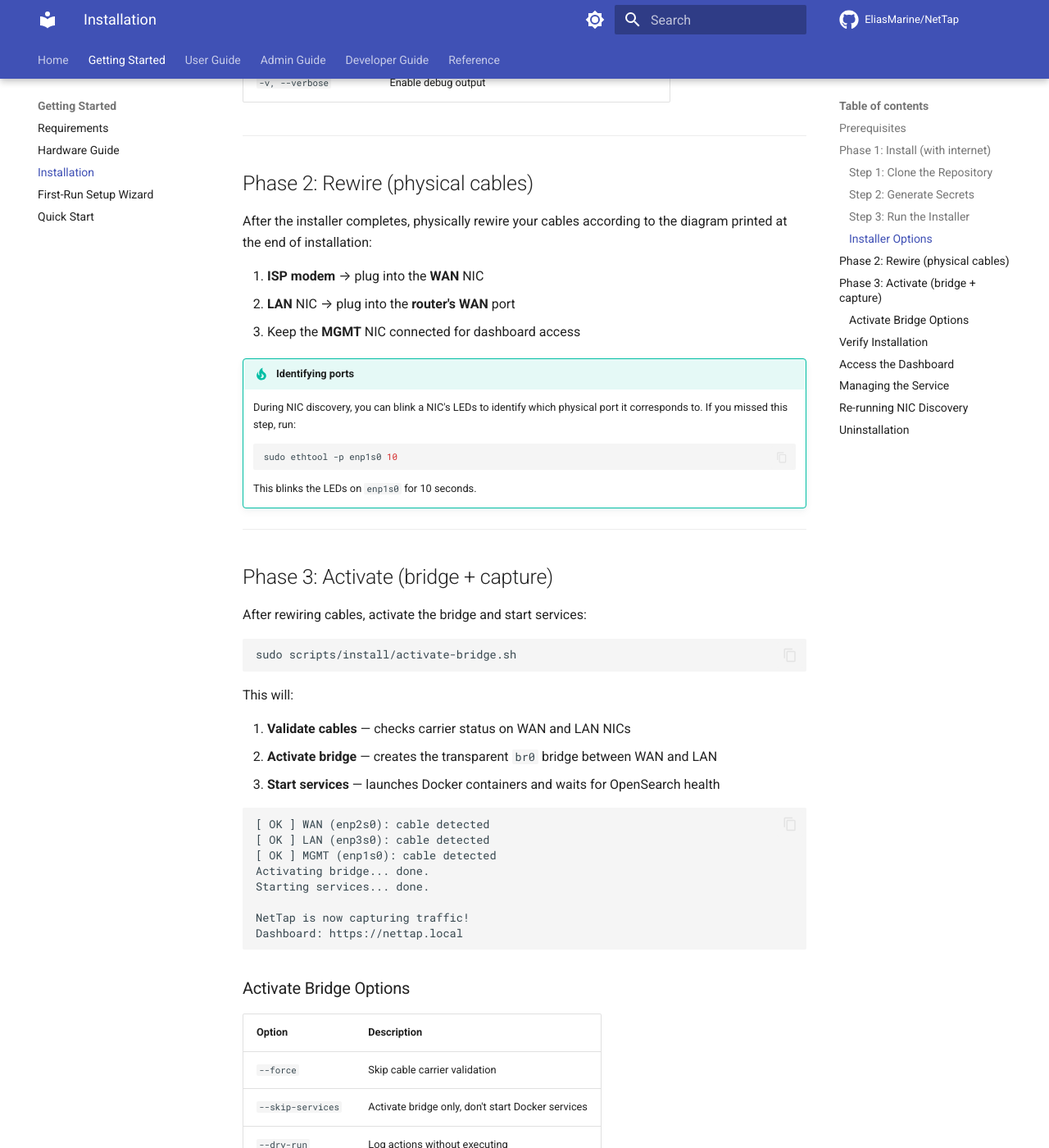
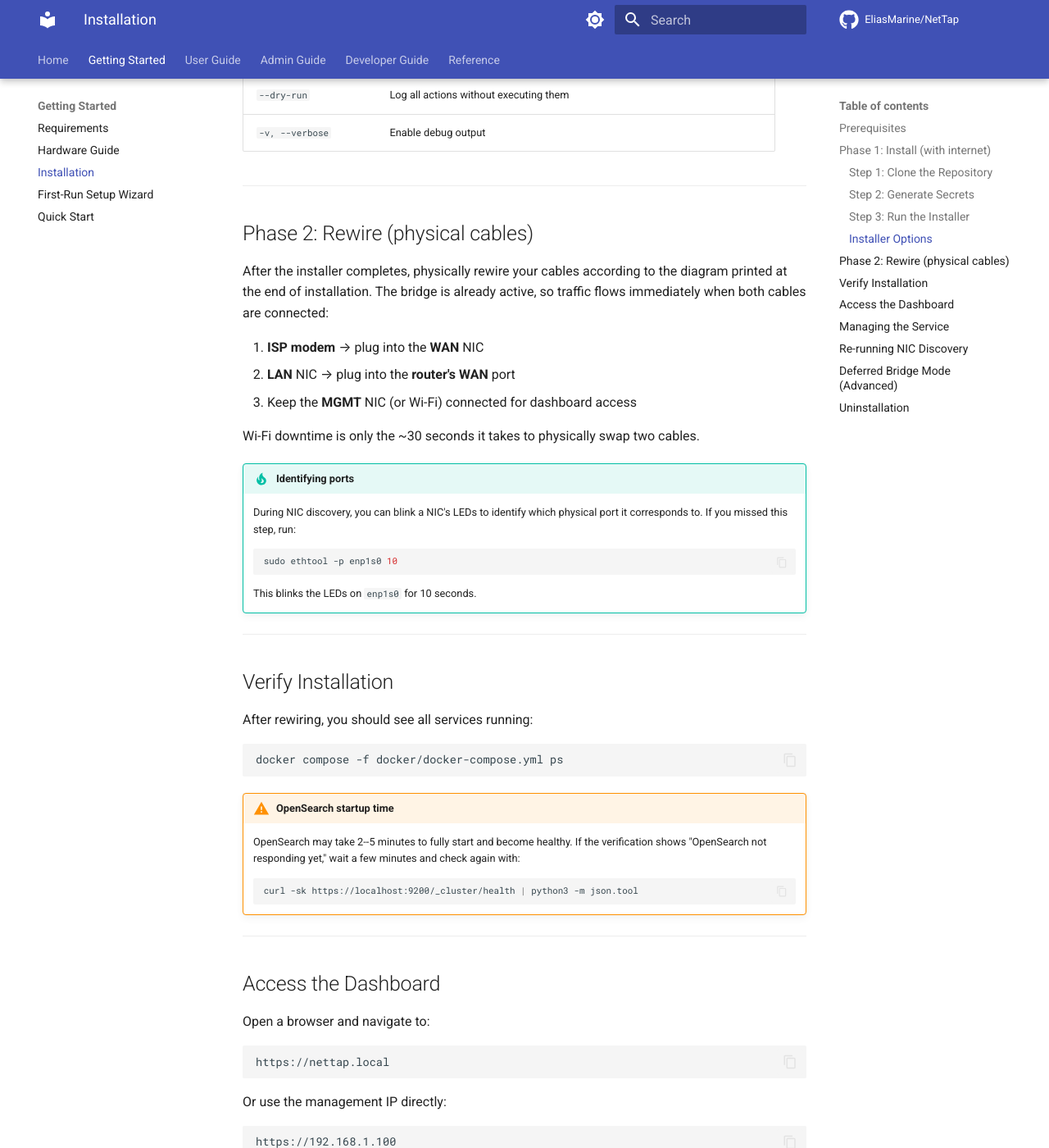
Before and after one commit to EliasMarine/NetTap, an MkDocs documentation site: the page built from docs/getting-started/installation.md, in a window 1280 px wide and 1400 px high, scrolled down 3224 px. Shown: the whole window at 82% size. Built offline with MkDocs 1.6.1 and Material for MkDocs 9.7.7, drawn with Linux system fonts in a browser that asks for light colours; comment, search, counter and statistics services are not loaded; some of the changed text lies outside the part shown.

Commit message:
fix(install): activate bridge during install instead of after rewiring (#36)
* fix(install): activate bridge during install instead of after rewiring

The previous Install → Rewire → Activate workflow broke Wi-Fi management
setups: unplugging the modem-to-router cable to rewire through NetTap
killed the home network (including router Wi-Fi), so users lost their
management connection before they could run activate-bridge.sh.

Now the bridge activates during install (with no cables, it sits idle).
When both cables are plugged in, traffic flows immediately. Wi-Fi
downtime is only the ~30 seconds to physically swap two cables.

- Reverse DEFER_BRIDGE default from true to false
- Add --defer-bridge flag (old behavior), keep --immediate-bridge as no-op
- Print rewiring instructions at end of default install path
- Repurpose activate-bridge.sh as troubleshooting/deferred-mode tool
- Update all docs to reflect two-phase workflow

Co-Authored-By: Claude Opus 4.6 <noreply@anthropic.com>

* fix(install): remove stale activate-bridge prompt from preflight, fix compose plugin install

Two issues found during live testing:

1. preflight.sh printed "Then run: activate-bridge.sh" before install.sh
   even started — this message was hardcoded in print_rewiring_guide()
   and contradicted the new two-phase workflow. Removed the directive,
   kept the wiring reference diagram.

2. docker-compose-plugin package doesn't exist in Ubuntu's default repos
   (only in Docker's official apt repo). Added fallback to try
   docker-compose-v2 (Ubuntu 24.04+), plus a post-install verification
   that `docker compose` actually works.

Co-Authored-By: Claude Opus 4.6 <noreply@anthropic.com>

---------

Co-authored-by: Claude Opus 4.6 <noreply@anthropic.com>

````diff
--- a/docs/getting-started/installation.md
+++ b/docs/getting-started/installation.md
@@ -2,7 +2,7 @@
 
 This guide walks through the full NetTap installation process using the automated install script.
 
-NetTap uses a three-phase workflow: **Install** (with internet) → **Rewire** (physical cables) → **Activate** (bridge + capture). This ensures you maintain internet access throughout the software installation.
+NetTap uses a two-phase workflow: **Install** (with internet, bridge activates automatically) → **Rewire** (physical cables, traffic flows immediately). The bridge activates during install with no cables — it sits idle until you plug in. This means you never lose your management connection.
 
 ---
 
@@ -83,8 +83,8 @@ Then the installer runs through its steps automatically:
 | **0. Pre-flight** | Validates root access, OS version, architecture, and hardware (CPU, RAM, disk, NICs) |
 | **1. Dependencies** | Installs Docker, bridge-utils, net-tools, ethtool, smartmontools, Python 3, Avahi |
 | **2. Kernel tuning** | Sets `vm.max_map_count=262144` (required by OpenSearch), increases network buffer sizes |
-| **3. Bridge setup** | **Deferred** by default — bridge activates after cable rewiring |
-| **4. Malcolm deploy** | Pulls Malcolm container images and generates TLS certificates (services not started yet) |
+| **3. Bridge setup** | Creates the transparent `br0` bridge between WAN and LAN NICs (no cables needed yet) |
+| **4. Malcolm deploy** | Pulls Malcolm container images, generates TLS certificates, and starts services |
 | **5. Systemd** | Installs and enables `nettap.service` for automatic start on boot |
 | **6. mDNS** | Configures Avahi so the dashboard is accessible at `nettap.local` |
 | **7. Firewall** | Adds UFW rules for the dashboard port, Malcolm port, and mDNS (if UFW is active) |
@@ -94,19 +94,22 @@ At the end, the installer prints rewiring instructions:
 
 ```
 ==========================================
-  NEXT STEPS — Physical Rewiring
+  INSTALL COMPLETE — Now Rewire Cables
 ==========================================
+
+The bridge is active and services are running.
+Plug in your cables — traffic will flow immediately.
 
 1. Plug ISP modem  --> enp2s0 (WAN)
 2. Plug enp3s0 (LAN) --> Router WAN port
-3. Keep enp1s0 (MGMT) connected for dashboard
+3. Keep enp1s0 (MGMT) connected for dashboard access
 
    [ISP Modem] --> [enp2s0] ==BRIDGE== [enp3s0] --> [Router]
                             NetTap
    [enp1s0 MGMT] --> dashboard at https://nettap.local
+```
 
-Then run:  sudo scripts/install/activate-bridge.sh
-```
+No additional commands are needed — just plug in the cables and traffic flows.
 
 ### Installer Options
 
@@ -116,7 +119,7 @@ sudo scripts/install/install.sh [OPTIONS]
 
 | Option | Description |
 |---|---|
-| `--immediate-bridge` | Activate bridge during install (old behavior, skips defer) |
+| `--defer-bridge` | Defer bridge activation until after cable rewiring (requires `activate-bridge.sh`) |
 | `--non-interactive` | Auto-assign NICs without prompts |
 | `--reconfigure-nics` | Force NIC re-discovery even if `.env` has values |
 | `--skip-bridge` | Skip bridge configuration entirely |
@@ -130,11 +133,13 @@ sudo scripts/install/install.sh [OPTIONS]
 
 ## Phase 2: Rewire (physical cables)
 
-After the installer completes, physically rewire your cables according to the diagram printed at the end of installation:
+After the installer completes, physically rewire your cables according to the diagram printed at the end of installation. The bridge is already active, so traffic flows immediately when both cables are connected:
 
 1. **ISP modem** → plug into the **WAN** NIC
 2. **LAN** NIC → plug into the **router's WAN** port
-3. Keep the **MGMT** NIC connected for dashboard access
+3. Keep the **MGMT** NIC (or Wi-Fi) connected for dashboard access
+
+Wi-Fi downtime is only the ~30 seconds it takes to physically swap two cables.
 
 !!! tip "Identifying ports"
     During NIC discovery, you can blink a NIC's LEDs to identify which physical port it corresponds to. If you missed this step, run:
@@ -145,45 +150,9 @@ After the installer completes, physically rewire your cables according to the di
 
 ---
 
-## Phase 3: Activate (bridge + capture)
-
-After rewiring cables, activate the bridge and start services:
-
-```bash
-sudo scripts/install/activate-bridge.sh
-```
-
-This will:
-
-1. **Validate cables** — checks carrier status on WAN and LAN NICs
-2. **Activate bridge** — creates the transparent `br0` bridge between WAN and LAN
-3. **Start services** — launches Docker containers and waits for OpenSearch health
-
-```
-[ OK ] WAN (enp2s0): cable detected
-[ OK ] LAN (enp3s0): cable detected
-[ OK ] MGMT (enp1s0): cable detected
-Activating bridge... done.
-Starting services... done.
-
-NetTap is now capturing traffic!
-Dashboard: https://nettap.local
-```
-
-### Activate Bridge Options
-
-| Option | Description |
-|---|---|
-| `--force` | Skip cable carrier validation |
-| `--skip-services` | Activate bridge only, don't start Docker services |
-| `--dry-run` | Log actions without executing |
-| `-v, --verbose` | Enable debug output |
-
----
-
 ## Verify Installation
 
-After activation, you should see all services running:
+After rewiring, you should see all services running:
 
 ```bash
 docker compose -f docker/docker-compose.yml ps
@@ -263,6 +232,33 @@ sudo scripts/install/install.sh --reconfigure-nics
 
 ---
 
+## Deferred Bridge Mode (Advanced)
+
+If you prefer the old three-phase workflow (install → rewire → activate), use `--defer-bridge`:
+
+```bash
+sudo scripts/install/install.sh --defer-bridge
+```
+
+This defers bridge activation and service startup until you explicitly run:
+
+```bash
+sudo scripts/install/activate-bridge.sh
+```
+
+The activation script validates cable carrier status, creates the bridge, and starts all services. Options:
+
+| Option | Description |
+|---|---|
+| `--force` | Skip cable carrier validation |
+| `--skip-services` | Activate bridge only, don't start Docker services |
+| `--dry-run` | Log actions without executing |
+| `-v, --verbose` | Enable debug output |
+
+`activate-bridge.sh` is also useful for troubleshooting — if you need to re-create the bridge or restart services after the initial install.
+
+---
+
 ## Uninstallation
 
 To remove NetTap:
````
Also changed, not shown: README.md (+4 -9 lines), docs/getting-started/quick-start.md (+14 -14 lines), 3 other files.
